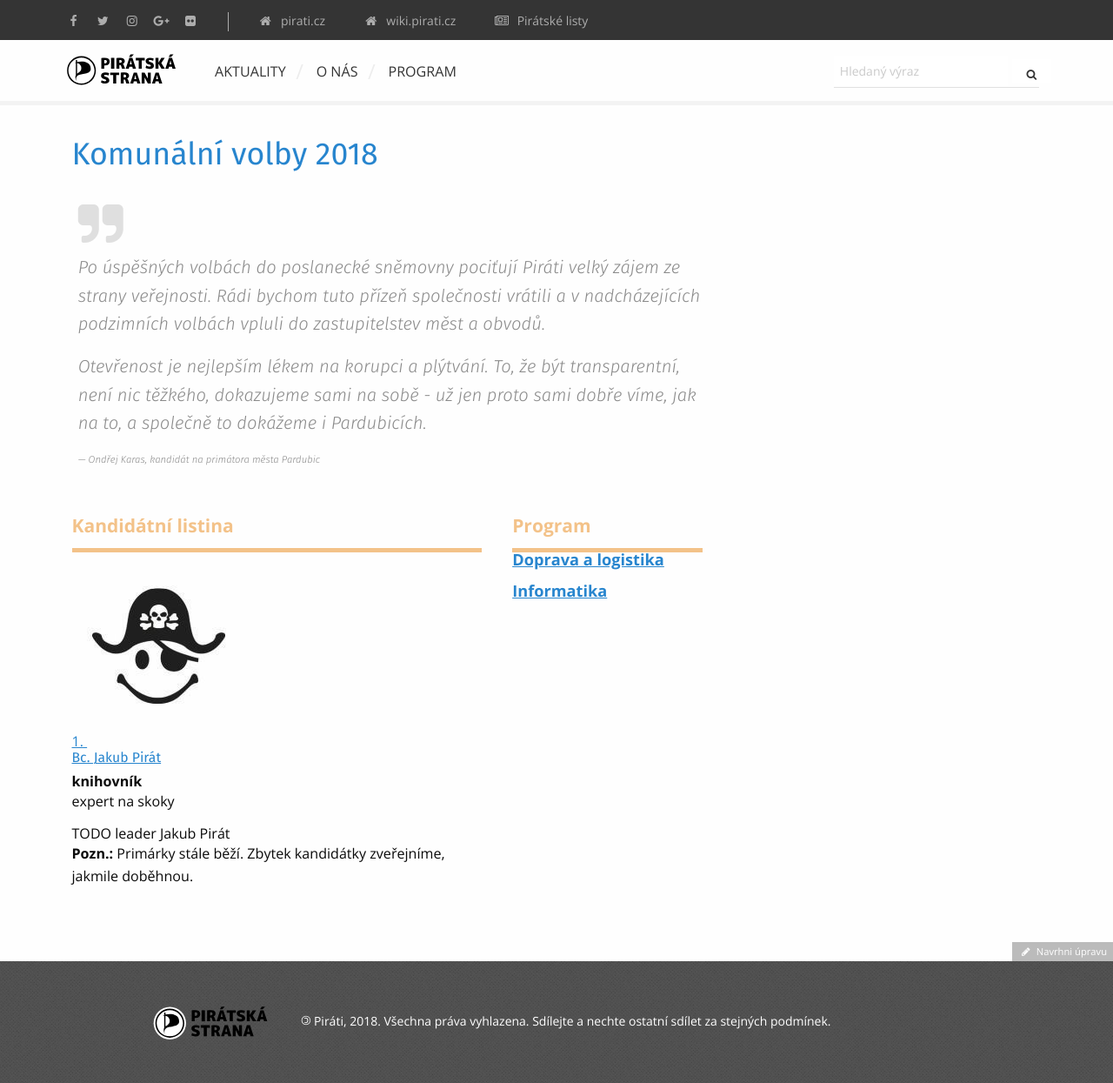
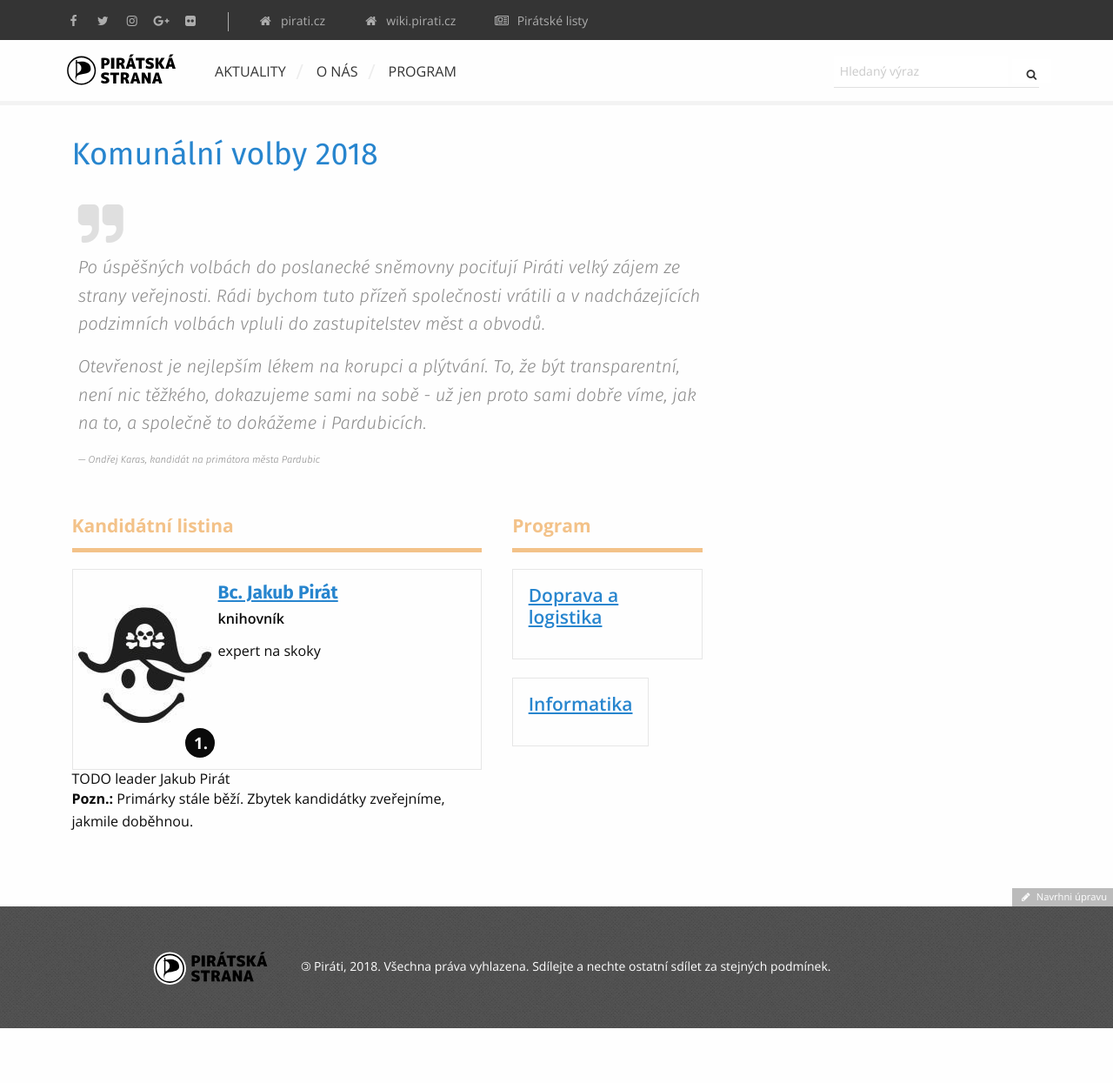
Before and after one commit to texnokrates/jekyll-theme-piraatit, a Jekyll site: the page built from komunalni-volby/index.md, in a window 1280 px wide. Shown: the whole page at 87% size. Built offline with Jekyll 4.4.1, drawn with Linux system fonts in a browser that asks for light colours; nearby versions of some CDN libraries; comment, search, counter and statistics services are not loaded; after the commit the page ends 1182 px from its top, so only the background shows below that.

Commit message:
css kandidatky

```diff
--- /dev/null
+++ b/_sass/components/program.scss
@@ -0,0 +1,194 @@
+$program-item-ns: '';
+
+.#{$program-item-ns}c-program-key-point-list {
+    dt:not(:first-of-type)::before {
+        content: "\A";
+        white-space: pre-wrap;
+        display: block;
+        height: 1em;
+    }
+
+    dt, dd {
+        display: inline;
+        margin: 0;
+    }
+}
+
+.o-section-header + .c-program-candidates,
+.o-section-header + .c-program-items {
+    margin-top: 1.5rem;
+}
+
+.#{$program-item-ns}c-program-items {
+    display: flex;
+    flex-wrap: wrap;
+    flex-direction: row;
+
+    @include breakpoint(medium down) {
+        flex-direction: column;
+    }
+}
+
+.#{$program-item-ns}c-program-items__item {
+    display: flex;
+    max-width: 100%;
+}
+
+.#{$program-item-ns}c-program-items__item-wrap {
+    display: flex;
+    color: $white;
+    border: 1px $light-gray solid;
+    transition: border-color .2s ease-in-out;
+
+    &:hover {
+        border-color: $primary-color;
+        color: $white;
+    }
+}
+
+
+.#{$program-item-ns}c-program-items__item + .#{$program-item-ns}c-program-items__item {
+    margin-top: 1.5rem;
+}
+
+.#{$program-item-ns}c-program-items__item-inner {
+    padding: 1.25rem;
+
+    .#{$program-item-ns}c-program-items__item-title {
+        color: $primary-color;
+        text-decoration: underline;
+        font-weight: 600;
+        font-size: 1.5rem;
+    }
+
+    a:not(.button) {
+        color: $black;
+        // color: $white;
+        text-decoration: none;
+    }
+}
+
+.#{$program-item-ns}c-program-candidates {
+    display: flex;
+    flex-direction: row;
+    flex-wrap: wrap;
+}
+
+.#{$program-item-ns}c-program-candidates__row {
+    display: flex;
+    flex-direction: row;
+    flex-wrap: wrap;
+    margin-left: -0.75rem;
+    margin-right: -0.75rem;
+    margin-bottom: 1.5rem;
+}
+
+.#{$program-item-ns}c-program-candidate-badge {
+    display: flex; // keep the height uniform
+
+    .#{$program-item-ns}c-program-candidate-badge__body {
+        width: 100%;
+        display: flex;
+        flex-direction: column;
+        border: 1px $light-gray solid;
+
+        .#{$program-item-ns}c-program-candidate-badge__description {
+            padding: 1rem;
+        }
+
+        .#{$program-item-ns}c-program-candidate-badge__name {
+            font-size: 1.5rem;
+            font-weight: 600;
+
+            @include breakpoint(medium down) {
+                font-size: 1.25rem;
+            }
+        }
+
+        .#{$program-item-ns}c-program-candidate-badge__profession {
+            display: block;
+            margin-bottom: .25rem;
+            font-weight: 600;
+        }
+
+        .#{$program-item-ns}c-program-candidate-badge__bio {
+            margin-top: 1rem;
+            margin-bottom: 0;
+
+            @include breakpoint(medium down) {
+                display: none;
+            }
+        }
+    }
+
+    .#{$program-item-ns}c-program-candidate-badge__avatar {
+        position: relative;
+        flex-shrink: 0;
+
+    }
+
+    .#{$program-item-ns}c-program-candidate-badge__rank {
+        display: block;
+        position: absolute;
+        right: 10px;
+        bottom: -20px;
+        background-color: $black;
+        border-radius: 50%;
+        width: 40px;
+        height: 40px;
+        line-height: 34px;
+        text-align: center;
+        font-size: 1.15em;
+        font-weight: bold;
+        color: $white;
+        border: 3px $white solid;
+
+        span {
+            // Compensate for the dot sign.
+            padding-left: 3px;
+        }
+    }
+}
+
+@mixin candidate-landscape {
+    width: 100%;
+
+    .#{$program-item-ns}c-program-candidate-badge__body {
+        flex-direction: row;
+    }
+
+    .#{$program-item-ns}c-program-candidate-badge__avatar {
+        width: calc(33.3333% - 0.75rem);
+    }
+
+    .#{$program-item-ns}c-program-candidate-badge__rank {
+        bottom: 10px;
+        right: -20px;
+    }
+
+    .#{$program-item-ns}c-program-candidate-badge__description {
+        padding-left: 1.5rem;
+    }
+}
+
+.#{$program-item-ns}c-program-candidates__row .#{$program-item-ns}c-program-candidate-badge {
+    width: 33.3333333%;
+    padding-left: 0.75rem;
+    padding-right: 0.75rem;
+
+    @include breakpoint(small down) {
+        width: 100%;
+        margin-bottom: 1.5rem;
+
+        // note: match leader layout
+        @include candidate-landscape();
+    }
+}
+
+.#{$program-item-ns}c-program-candidate-badge.c-program-candidate-badge--leader {
+    @include candidate-landscape();
+}
+
+.#{$program-item-ns}c-program-candidate-badge.c-program-candidate-badge--leader + .#{$program-item-ns}c-program-candidates__row {
+    margin-top: 1.5rem;
+}
--- a/_sass/main.scss
+++ b/_sass/main.scss
@@ -7,6 +7,7 @@
 @import 'utilities/utilities';
 
 // Import Components
+@import 'components/program';
 @import 'components/BlogPosting';
 @import 'components/Person';
 @import 'components/BasicPage';
```
